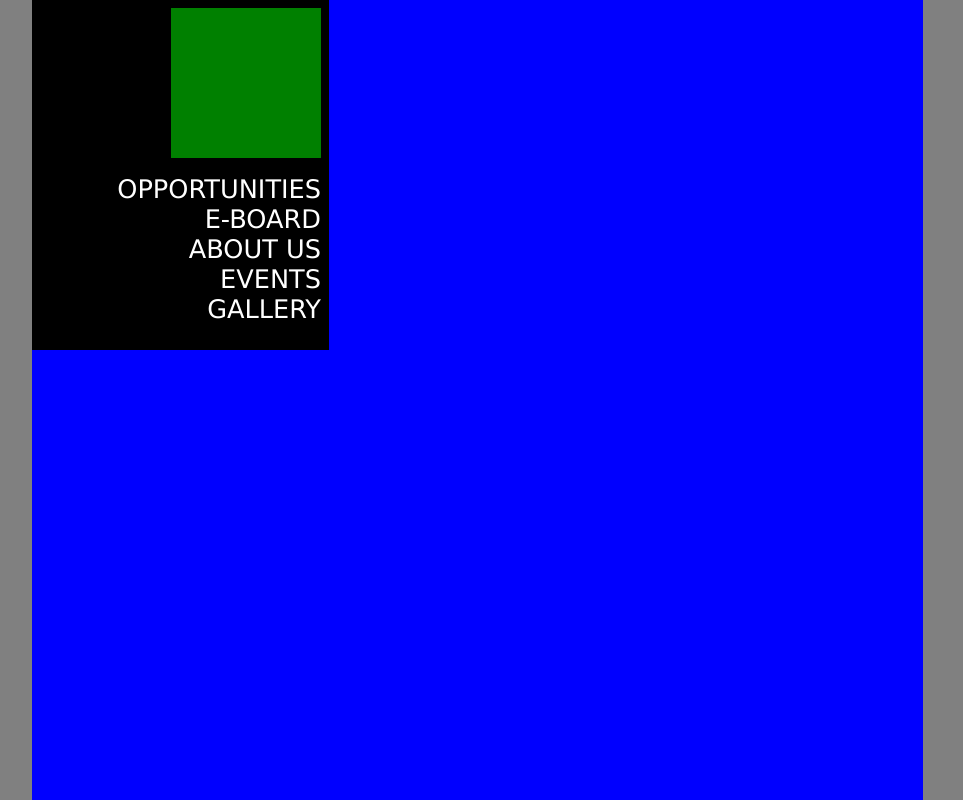
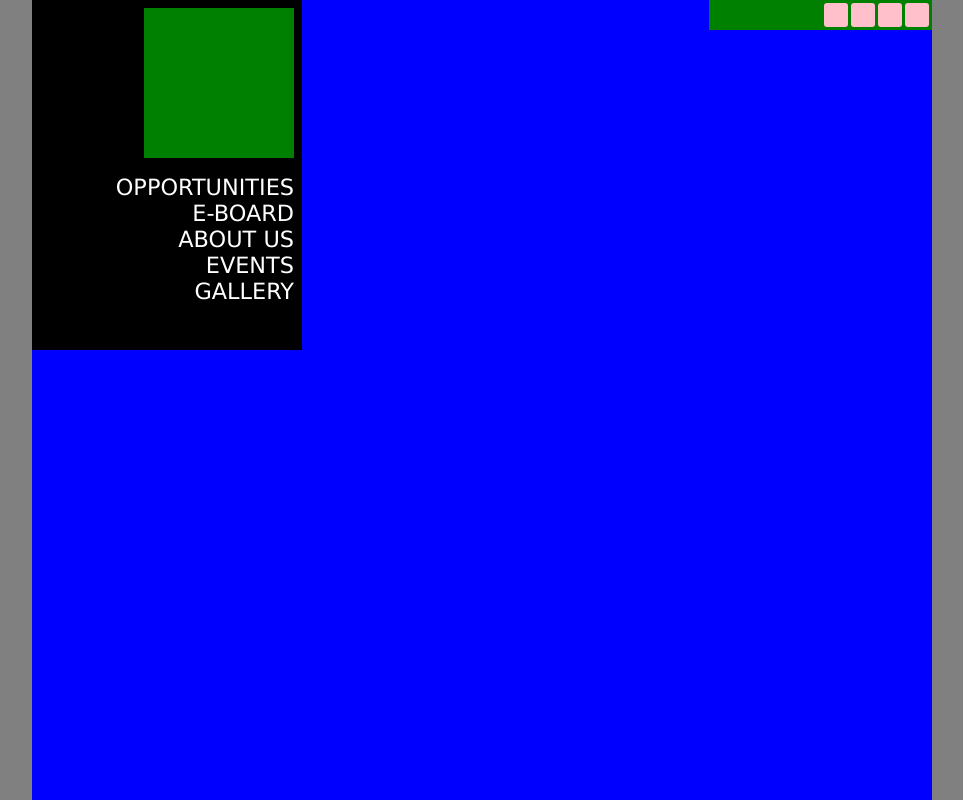
Before and after one commit to jgpereira23/NJITSHPE, a PHP site: page / in a window 1280 px wide. Shown: the whole page, without its empty margins (158-1121 px from the left). Run offline with PHP 8.4, Linux system fonts and the light colour scheme.

Commit message:
Social Media Changes

```diff
--- a/SHPE New/index.html
+++ b/SHPE New/index.html
@@ -6,7 +6,7 @@
 	</head>
 	<body>
 		<div id="container">
-			<div class="bar">
+			<div class="bar" id="nav">
 				<div id="navbar">
 				<div id="logo"></div>
 				<ul>
@@ -15,7 +15,12 @@
 					<li>ABOUT US</li></br>
 					<li>EVENTS</li></br>
 					<li>GALLERY</li></br>
-				</ul></div></div><div class="bar"></div><div class="bar"></div>
+				</ul></div></div><div class="bar" id="content"></div><div class="bar" id="sidebar">
+				<div id="social">
+					<ul>
+						<li></li><li></li><li></li><li></li>
+					</ul>
+				</div></div>
 		</div>
 
 	</body>
--- a/SHPE New/stylesheet.css
+++ b/SHPE New/stylesheet.css
@@ -16,8 +16,17 @@ body{
 	background-color:blue;
 	position:relative;
 	display:inline-block;
-	width:33%;
+
 	height:100%;
+}
+#sidebar{
+	width:25%;
+}
+#content{
+	width:45%;
+}
+#nav{
+	width:30%;
 }
 #navbar{
 	width:100%;
@@ -39,10 +48,37 @@ body{
 #navbar ul li{
 	font-family: Verdana;
 	float:right;
-	font-size:1.6em;
+	font-size:1.4em;
 	color:white;
 }
 #navbar ul li:hover{
 	border-radius:3px;
-	background-color: #2586d7;
+	background-color: gray;
 }
+#social{
+	height:30px;
+	margin:0 auto;
+	padding:0px;
+	width:99%;
+	float:right;
+	background-color:green;
+}
+#social ul{
+	margin:0 auto;
+	padding:0px;
+	float:right;
+	list-style-type:none;
+}
+
+#social ul li{
+	padding:0px;
+	margin:3px 3px 3px 0px;
+	display:inline-block;
+	width:24px;
+	height:24px;
+	border-radius:3px;
+	background-color:pink;
+}
+#social ul li:hover{
+	background-color:red;
+}
```
